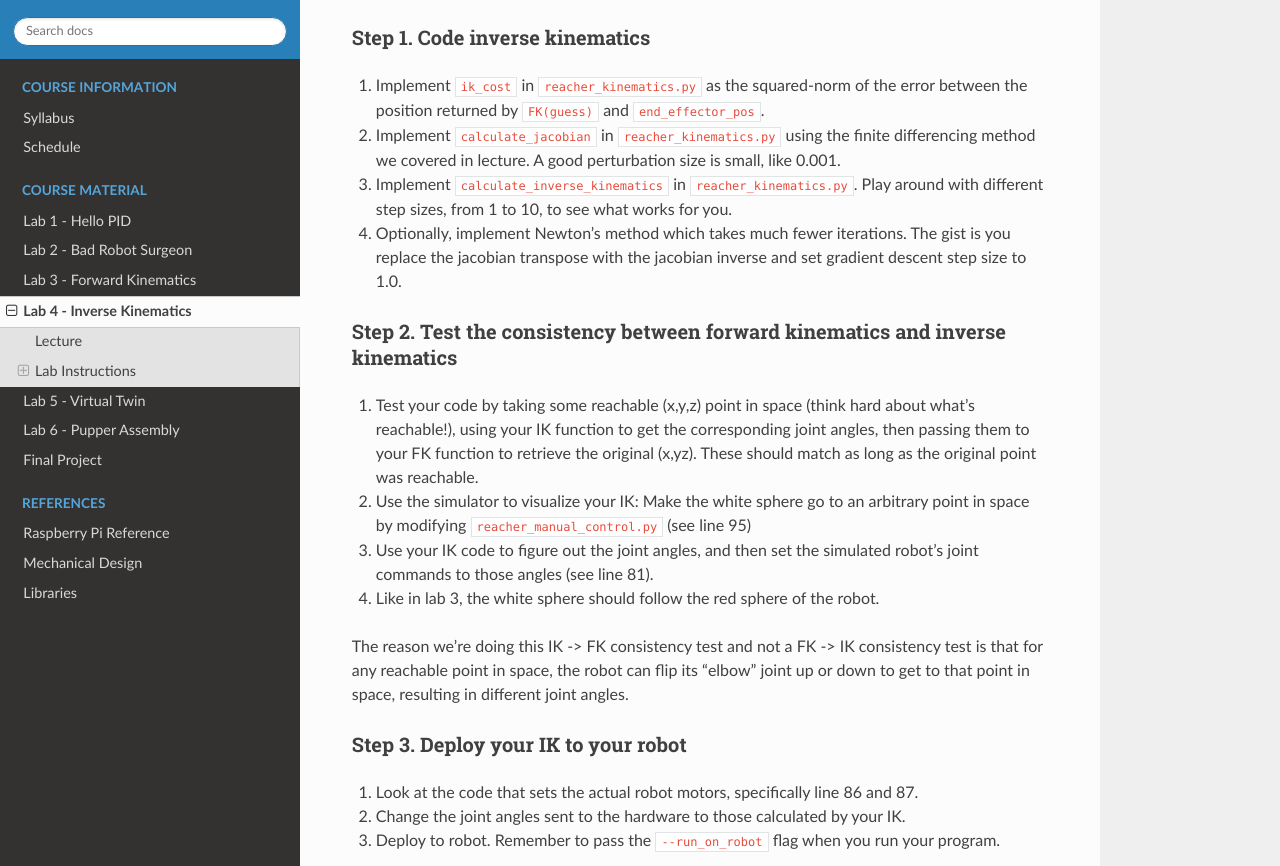
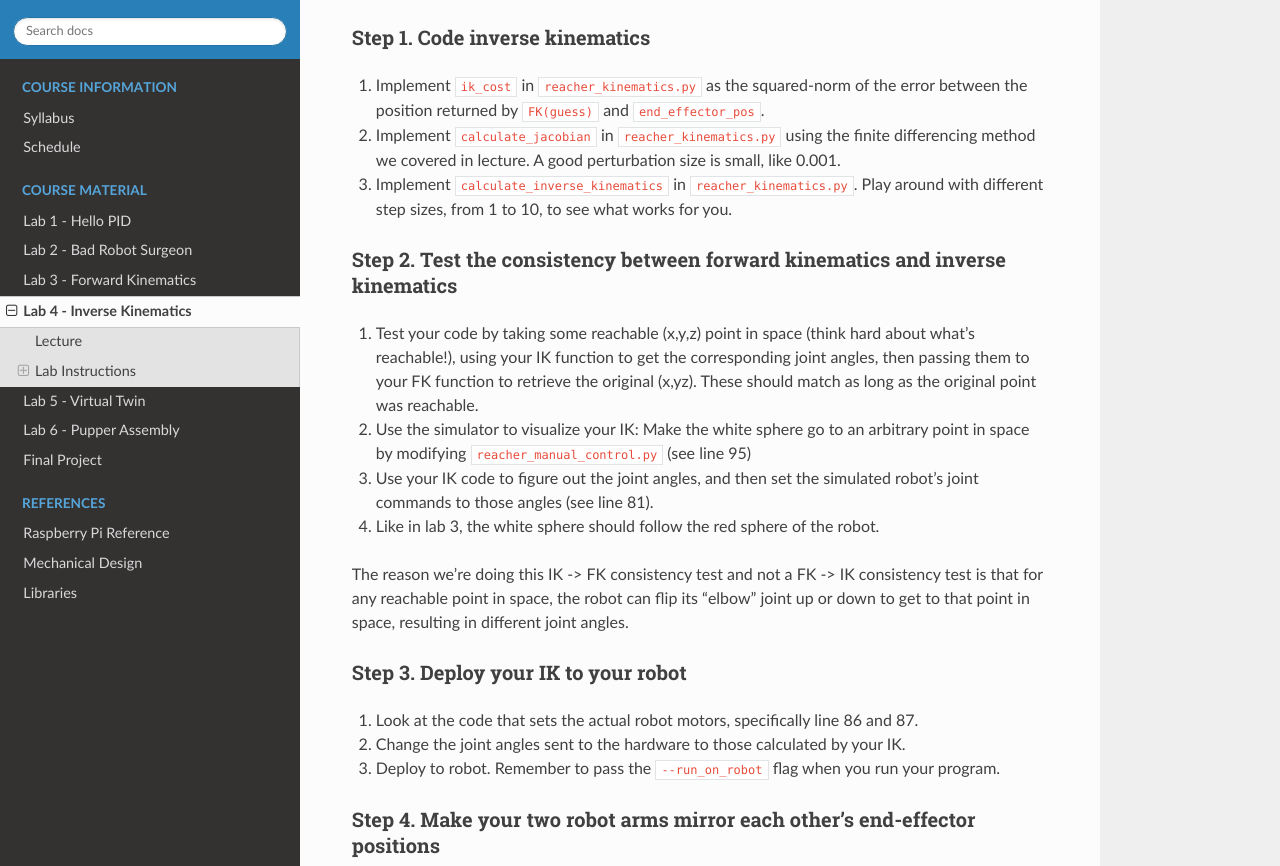
Before and after one commit to stanfordroboticsclub/pupperv3-independent-study, a Sphinx documentation site: the page built from docs/course-material/lab-4-spr22.rst, in a window 1280 px wide and 900 px high, scrolled down 1182 px, cut to the strip 34-900 px from the top of the window. Built offline with Sphinx 7.4.7 and the Read the Docs theme 2.0.0, drawn with Linux system fonts in a browser that asks for light colours; some of the changed lines change nothing that is shown.

Commit message:
remove newton

```diff
--- a/docs/course-material/lab-4-spr22.rst
+++ b/docs/course-material/lab-4-spr22.rst
@@ -28,7 +28,8 @@
 #. Implement ``ik_cost`` in ``reacher_kinematics.py`` as the squared-norm of the error between the position returned by ``FK(guess)`` and ``end_effector_pos``.
 #. Implement ``calculate_jacobian`` in ``reacher_kinematics.py`` using the finite differencing method we covered in lecture. A good perturbation size is small, like 0.001.
 #. Implement ``calculate_inverse_kinematics`` in ``reacher_kinematics.py``. Play around with different step sizes, from 1 to 10, to see what works for you.
-#. Optionally, implement Newton's method which takes much fewer iterations. The gist is you replace the jacobian transpose with the jacobian inverse and set gradient descent step size to 1.0.
+
+.. #. Optionally, implement Newton's method which takes much fewer iterations. The gist is you replace the jacobian transpose with the jacobian inverse and set gradient descent step size to 1.0. Set the initial angle guess to something besides
 
 Step 2. Test the consistency between forward kinematics and inverse kinematics
 ^^^^^^^^^^^^^^^^^^^^^^^^^^^^^^^^^^^^^^^^^^^^^^^^^^^^^^^^^^^^^^^^^^^^^^^^^^^^^^^^^^^^^^^^
```
